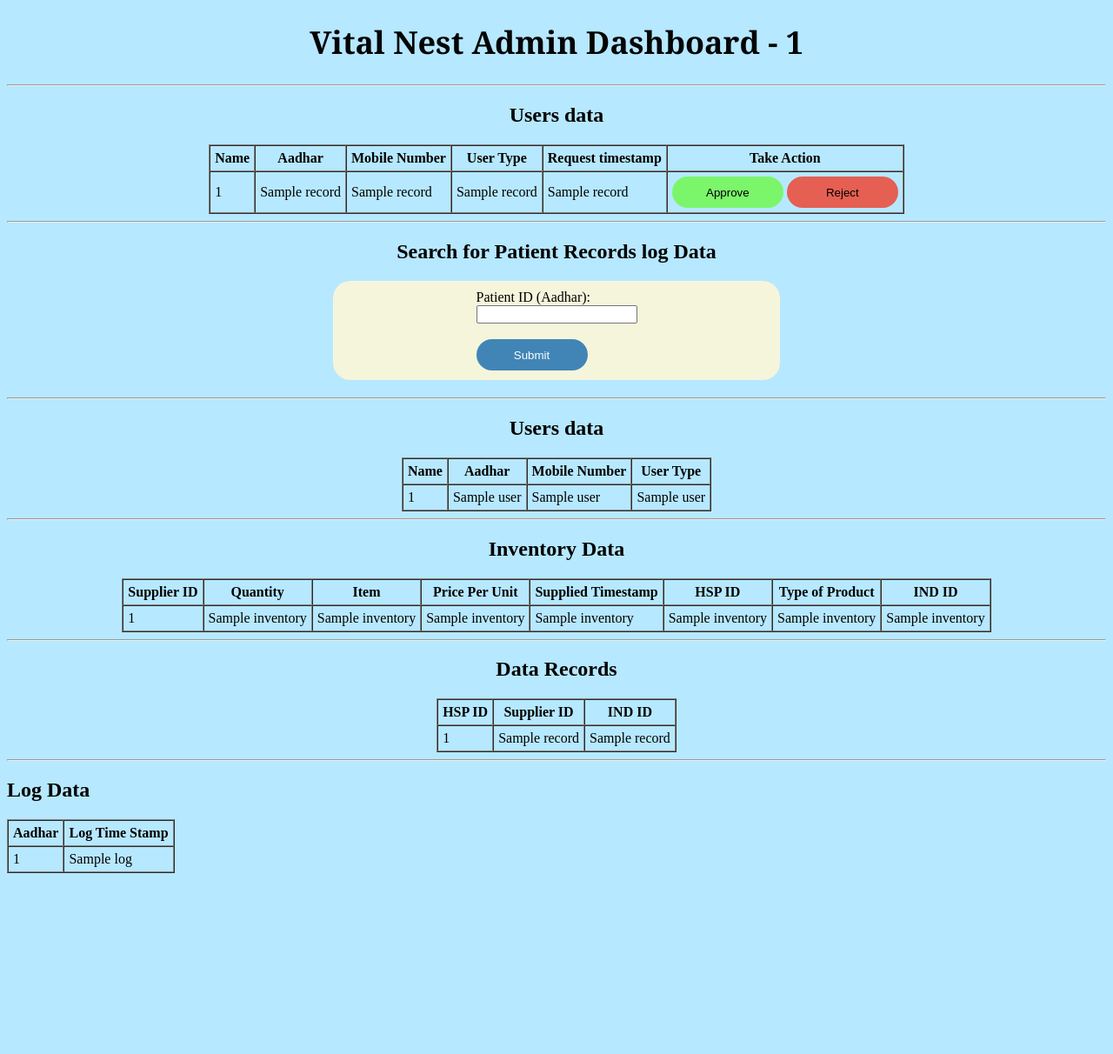
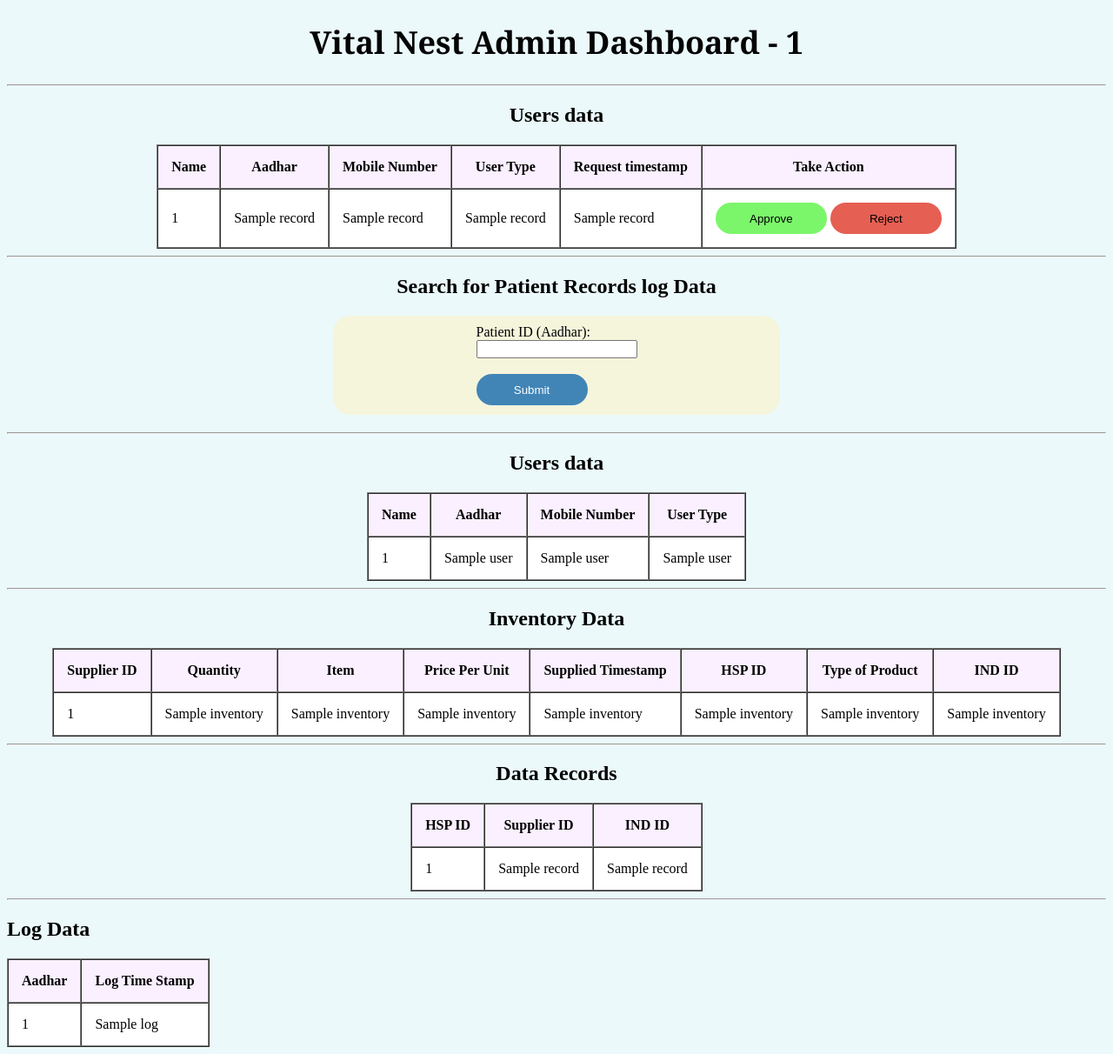
Before and after one commit to PMANOHARAREDDY/Vital_Nest_flask_Solution, a Flask app: template templates/admin_dashboard.html in a window 1280 px wide. Shown: the whole page at 87% size. Before the commit the page ends 1004 px from the top, so only its background shows below. Run offline with Flask 3, Linux system fonts and the light colour scheme; the template is opened without the code that fills it: most values are stand-ins (such as "Sample title", 1, 10 or a date in 2020).

Commit message:
Update on Admin dashboard

```diff
--- a/templates/admin_dashboard.html
+++ b/templates/admin_dashboard.html
@@ -6,12 +6,12 @@
     <title>VitalNest</title>
     <link rel = "stylesheet" href = "/static/style.css">
 </head>
-<body  style="background-color:rgb(182, 232, 255);">
+<body  style="background-color:#ebf9fa;">
     <h1 class="admin_user_approval_card_heading">Vital Nest Admin Dashboard - {{admin_id}}</h1>
     <hr>
     <div>
         <h2 style="text-align: center;">Users data</h2>
-        <table border="1" cellpadding="5" cellspacing="0" style="margin: auto;">
+        <table border="1.5" cellpadding="15" cellspacing="0" style="margin: auto; background-color: rgb(250, 240, 255);">
             <thead>
                 <tr>
                     <th>Name</th>
@@ -22,7 +22,7 @@
                     <th>Take Action</th>
                 </tr>
             </thead>
-            <tbody>
+            <tbody style="background-color: white;">
                 {% for record in approval_data %}
                 <tr>
                     <td>{{ record[0] }}</td>
@@ -61,7 +61,7 @@
     <hr>
     <div>
         <h2 style="text-align: center;">Users data</h2>
-        <table border="1" cellpadding="5" cellspacing="0" style="margin: auto;">
+        <table border="1.5" cellpadding="15" cellspacing="0" style="margin: auto; background-color: rgb(250, 240, 255); ">
             <thead>
                 <tr>
                     <th>Name</th>
@@ -70,7 +70,7 @@
                     <th>User Type</th>
                 </tr>
             </thead>
-            <tbody>
+            <tbody style="background-color: white;">
                 {% for user in users %}
                 <tr>
                     <td>{{ user[0] }}</td>
@@ -86,7 +86,7 @@
 
     <div>
         <h2 style="text-align: center;">Inventory Data</h2>
-        <table border="1" cellpadding="5" cellspacing="0" style="margin: auto;">
+        <table border="1.5" cellpadding="15" cellspacing="0" style="margin: auto; background-color: rgb(250, 240, 255);">
             <thead>
                 <tr>
                     <th>Supplier ID</th>
@@ -99,7 +99,7 @@
                     <th>IND ID</th>
                 </tr>
             </thead>
-            <tbody>
+            <tbody style="background-color: white;">
                 {% for inventory in supply %}
                 <tr>
                     <td>{{ inventory[0] }}</td>
@@ -118,7 +118,7 @@
     <hr>
     <div>
         <h2 style="text-align: center;">Data Records</h2>
-        <table border="1" cellpadding="5" cellspacing="0" style="margin: auto;">
+        <table border="1.5" cellpadding="15" cellspacing="0" style="margin: auto; background-color: rgb(250, 240, 255);">
             <thead>
                 <tr>
                     <th>HSP ID</th>
@@ -126,7 +126,7 @@
                     <th>IND ID</th>
                 </tr>
             </thead>
-            <tbody>
+            <tbody style="background-color: white;">
                 {% for record in hsp_data %}
                 <tr>
                     <td>{{ record[0] }}</td>
@@ -140,14 +140,14 @@
     <hr>
     <div>
         <h2>Log Data</h2>
-        <table border="1" cellpadding="5" cellspacing="0" style="margin:center;">
+        <table border="1.5" cellpadding="15" cellspacing="0" style="margin:center; background-color: rgb(250, 240, 255);">
             <thead>
                 <tr>
                     <th>Aadhar</th>
                     <th>Log Time Stamp</th>
                 </tr>
             </thead>
-            <tbody>
+            <tbody style="background-color: white;">
                 {% for log in logs %}
                 <tr>
                     <td>{{ log[0] }}</td>
```
